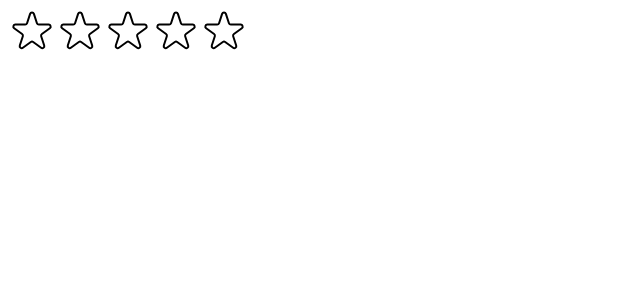
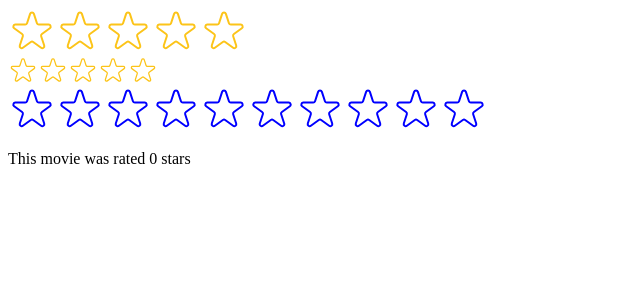
Before and after one commit to Tskhvedadze/usepopcorn, a React (Create React App) app: page / in a window 1280 px wide. Shown: the top 300 px of the page, without its empty margins (0-640 px from the left). Built offline with nearby package versions, Linux system fonts and the light colour scheme.

Commit message:
made rausable

```diff
--- a/src/StarRating.jsx
+++ b/src/StarRating.jsx
@@ -10,17 +10,26 @@
   display: 'flex',
 }
 
-const textSTyle = {
-  lineHeight: '1',
-  margin: '0',
-}
-
-export default function StartRating({ maxRating = 5 }) {
+export default function StartRating({
+  maxRating = 5,
+  color = '#fcc419',
+  size = 48,
+  message = [],
+  onSetRating,
+}) {
   const [rating, setRating] = useState(0)
   const [tempRating, setTempRating] = useState(0)
 
   function handleRate(rate) {
     setRating(rate)
+    onSetRating(rate)
+  }
+
+  const textSTyle = {
+    lineHeight: '1',
+    margin: '0',
+    color,
+    fontSize: `${size / 1.5}px`,
   }
 
   return (
@@ -33,22 +42,27 @@
             onRate={() => handleRate(i + 1)}
             onHoverIn={() => setTempRating(i + 1)}
             onHoverOut={() => setTempRating(0)}
+            color={color}
+            size={size}
           />
         ))}
       </div>
-      <p style={textSTyle}>{tempRating || rating || ''}</p>
+      <p style={textSTyle}>
+        {message.length === maxRating
+          ? message[tempRating ? tempRating - 1 : rating - 1]
+          : tempRating || rating || ''}
+      </p>
     </div>
   )
 }
 
-const startStyle = {
-  width: '48px',
-  height: '48px',
-  display: 'bolck ',
-  cursor: 'pointer',
-}
-
-function Star({ onRate, onHoverIn, onHoverOut, full }) {
+function Star({ onRate, onHoverIn, onHoverOut, full, color, size }) {
+  const startStyle = {
+    width: `${size}px`,
+    height: `${size}px`,
+    display: 'bolck ',
+    cursor: 'pointer',
+  }
   return (
     <span
       role='button'
@@ -61,8 +75,8 @@
         <svg
           xmlns='http://www.w3.org/2000/svg'
           viewBox='0 0 20 20'
-          fill='#000'
-          stroke='#000'
+          fill={color}
+          stroke={color}
         >
           <path d='M9.049 2.927c.3-.921 1.603-.921 1.902 0l1.07 3.292a1 1 0 00.95.69h3.462c.969 0 1.371 1.24.588 1.81l-2.8 2.034a1 1 0 00-.364 1.118l1.07 3.292c.3.921-.755 1.688-1.54 1.118l-2.8-2.034a1 1 0 00-1.175 0l-2.8 2.034c-.784.57-1.838-.197-1.539-1.118l1.07-3.292a1 1 0 00-.364-1.118L2.98 8.72c-.783-.57-.38-1.81.588-1.81h3.461a1 1 0 00.951-.69l1.07-3.292z' />
         </svg>
@@ -71,7 +85,7 @@
           xmlns='http://www.w3.org/2000/svg'
           fill='none'
           viewBox='0 0 24 24'
-          stroke='#000'
+          stroke={color}
         >
           <path
             strokeLinecap='round'
--- a/src/index.js
+++ b/src/index.js
@@ -1,14 +1,27 @@
-import React from 'react'
+import React, { useState } from 'react'
 import ReactDOM from 'react-dom/client'
 // import './index.css'
 // import App from './App'
 
 import StartRating from './StarRating'
 
+function Test() {
+  const [movieRating, setMovieRating] = useState(0)
+
+  return (
+    <div>
+      <StartRating color='blue' maxRating={10} onSetRating={setMovieRating} />
+      <p>This movie was rated {movieRating} stars</p>
+    </div>
+  )
+}
+
 const root = ReactDOM.createRoot(document.getElementById('root'))
 root.render(
   <React.StrictMode>
     {/* <App /> */}
-    <StartRating />
+    <StartRating message={['Terrible', 'Bad', 'Okay', 'Good', 'Amazing']} />
+    <StartRating size={30} />
+    <Test />
   </React.StrictMode>,
 )
```
